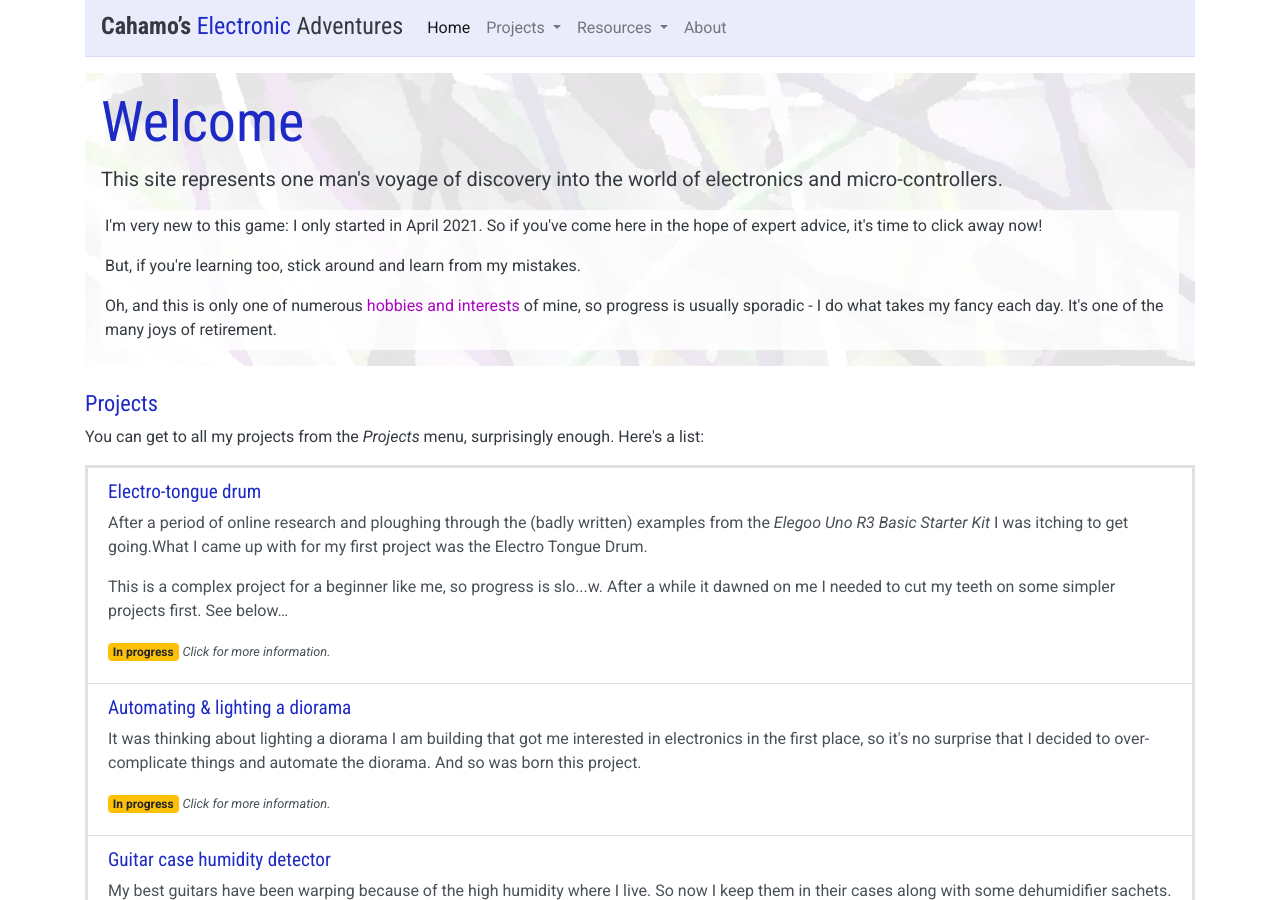
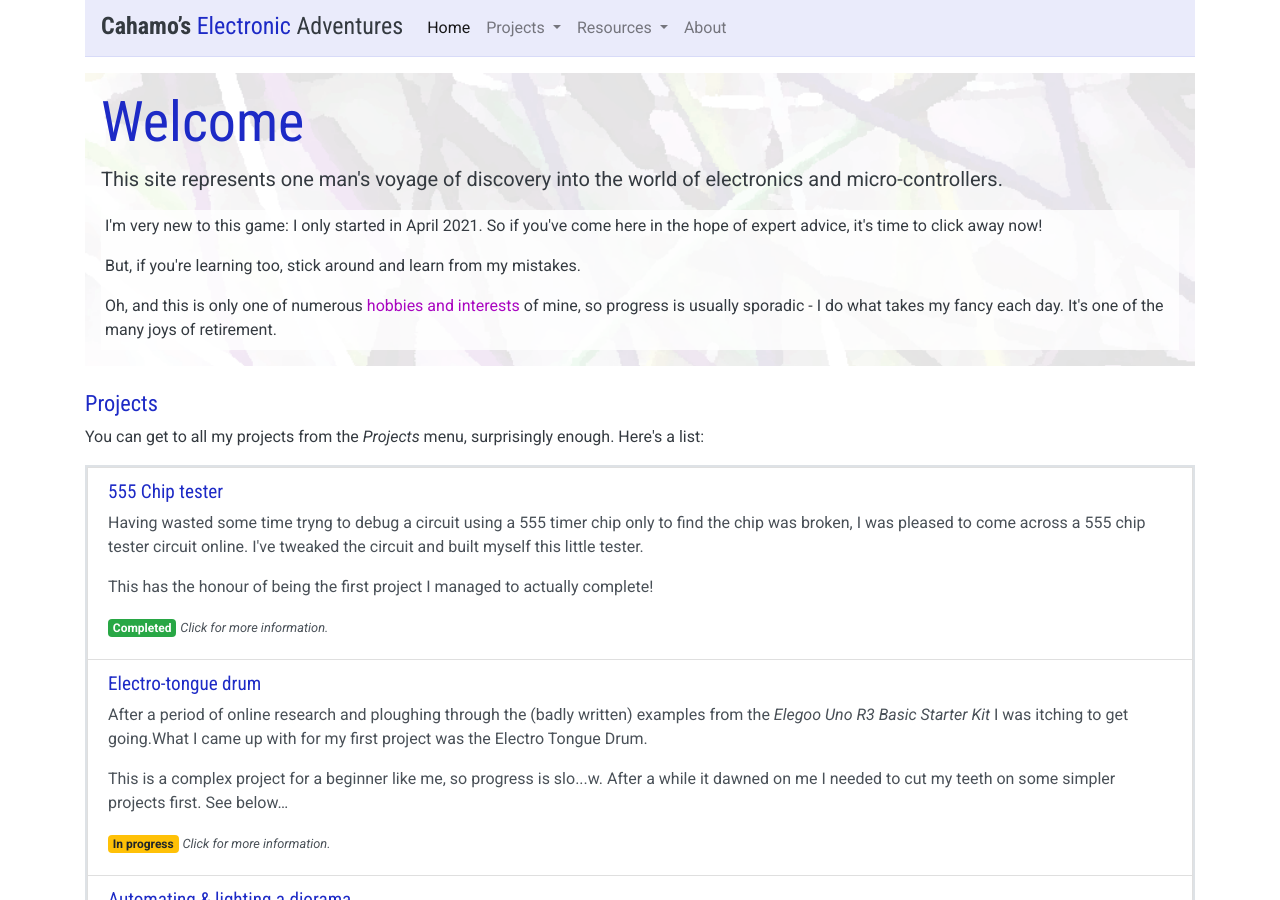
Before and after one commit to cahamo/cahamo.github.io, a Jekyll site: the page built from index.html, in a window 1280 px wide and 900 px high. Built offline with Jekyll 4.4.1, drawn with Linux system fonts in a browser that asks for light colours; comment, search, counter and statistics services are not loaded.

Commit message:
Add page for 555 Chip Tester project

```diff
--- a/_includes/header.html
+++ b/_includes/header.html
@@ -15,6 +15,7 @@
             Projects
           </a>
           <div class="dropdown-menu" aria-labelledby="navbarDropdown">
+            <a class="dropdown-item" href="/projects/555-tester/">555 Chip Tester</a>
             <a class="dropdown-item" href="/projects/tongue-drum">Electro-Tongue Drum</a>
             <a class="dropdown-item" href="/projects/diorama">Diorama Electronics</a>
             <a class="dropdown-item" href="/projects/guitar-case-sensor">Guitar Case Humidity Sensor</a>
--- a/index.html
+++ b/index.html
@@ -24,6 +24,13 @@ layout: default
 <p>You can get to all my projects from the <em>Projects</em> menu, surprisingly enough. Here's a list:</p>
 
 <div class="list-group mb-3">
+
+    <a href="/projects/555-tester" class="list-group-item list-group-item-action flex-column align-items-start">
+        <h3>555 Chip tester</h3>
+        <p>Having wasted some time tryng to debug a circuit using a 555 timer chip only to find the chip was broken, I was pleased to come across a 555 chip tester circuit online. I've tweaked the circuit and built myself this little tester.</p>
+        <p>This has the honour of being the first project I managed to actually complete!</p>
+        <p class="mb-2"><span class="badge badge-success">Completed</span> <small><em>Click for more information.</em></small></p>
+    </a>
 
     <a href="/projects/tongue-drum" class="list-group-item list-group-item-action flex-column align-items-start">
         <h3>Electro-tongue drum</h3>
```
Also changed, not shown: projects/555-tester/index.html (added, +44 -0 lines), assets/img/projects/555-tester/555-tester--box-mounting_480x661.png (added), assets/img/projects/555-tester/555-tester--circuit-board_480x533.png (added), assets/img/projects/555-tester/555-tester--circuit-design_594x516.png (added), assets/img/projects/555-tester/555-tester--completed_480x500.png (added).
